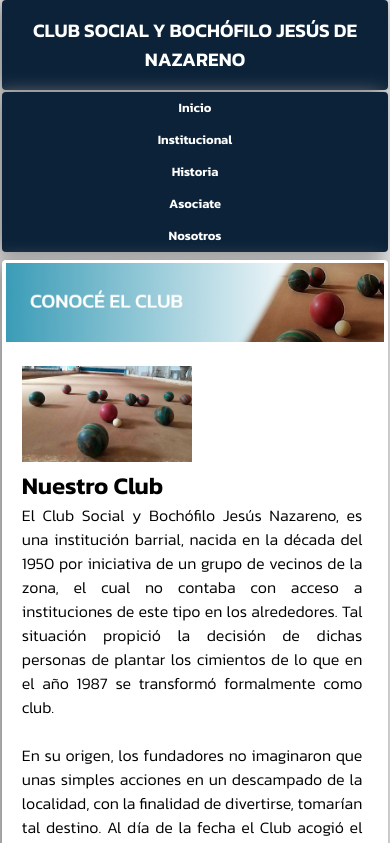
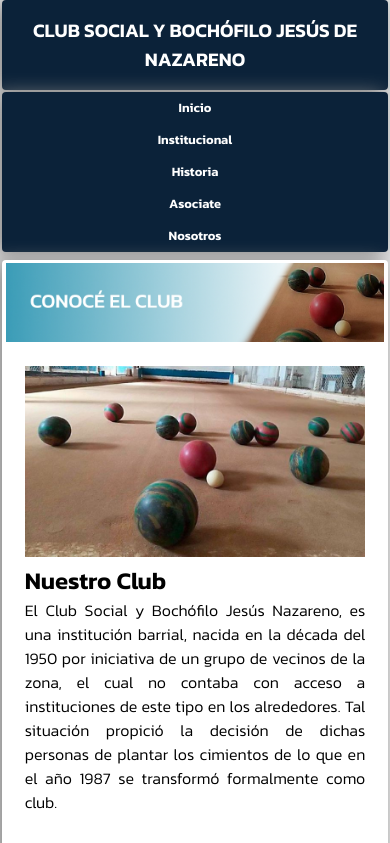
Before and after one commit to Matias-DR-83/Club-Social, a plain HTML site: page index.html in a window 390 px wide. Shown: the top 843 px of the page. Drawn offline with nearby package versions, Linux system fonts and the light colour scheme.

Commit message:
cambios en estilos

```diff
--- a/css/estilos_inicio.css
+++ b/css/estilos_inicio.css
@@ -24,20 +24,7 @@ body{
     margin: 0.3rem auto;
     box-sizing: border-box;
 
-
-    /* cantidad de columnas - lo armé con 4 columnas porque la idea en un principio era agregar
-    otros contenidos que el tiempo no permitió */
-    grid-template-columns: repeat(4,1fr);
-
-    /* filas: nav, header, contenido, footer*/
-    grid-template-rows: auto;
-
-    grid-template-areas: "encabezado encabezado encabezado encabezado"
-                         "nav nav nav nav"
-                         "contenido contenido contenido contenido"
-                         "pie pie pie pie";
-
-
+    grid-template-columns: 1fr;
 }
 
 
@@ -63,9 +50,9 @@ body{
     font-weight: 900;
     font-size:xx-large;
     text-align: center;
-    grid-area: encabezado;
     display: flex;
     align-items: center;
+
 }
 
 .contenedor .encabezado .logo{
@@ -88,7 +75,6 @@ body{
     height: 2rem;
     background: #0b2239;
     color: #fff;
-    grid-area: nav;
     display: inline;
     text-align: center;
     padding: 0%;
@@ -126,9 +112,9 @@ body{
 .contenedor .contenido{
     background: #fff;
     display: block;
-    grid-area: contenido;
     padding: 2rem 1.5rem;
     margin-bottom: 0.5rem;
+
 }
 
 .contenido .guarda_inicio{
@@ -142,7 +128,7 @@ body{
 }
 
 .contenedor .contenido .articulo{
-    margin: 0.5rem 1rem 2.5rem 1rem;
+    margin: 0.5rem auto 2.5rem auto;
     text-align: justify;
     box-sizing: border-box;
     display:  flex;
@@ -181,8 +167,8 @@ body{
     background: #0b2239;
     color: #fff;
     text-align: center;
-    grid-area: pie;
     font-size: 0.8rem;
+
 }
 /* ---------- iconos --------- */
 
@@ -209,13 +195,6 @@ body{
     .contenedor{
         display: block;
 
-        /*2 columnas: contenido  */
-        grid-template-columns: repeat(2,1fr);
-
-        grid-template-areas: "encabezado encabezado"
-                             "nav nav"
-                             "articulo articulo"
-                             "pie pie";
     }
 
 
@@ -233,9 +212,13 @@ body{
         display: block;
     }
 
-    .contenedor .contenido .articulo .img_articulo{
+    .contenedor .contenido .articulo .contenedor_img_articulo{
         width: 100%;
-        height: 100%;
+
+    }
+
+    contenedor .contenido .articulo .img_articulo{
+        width: 100%;
     }
 
     .contenedor .contenido .articulo .texto{
@@ -258,12 +241,6 @@ body{
         padding: 0%;
         display: block;
 
-
-        grid-template-areas:
-                             "encabezado"
-                             "nav"
-                             "contenido"
-                             "pie";
     }
 
     .contenedor .encabezado h3{
@@ -298,9 +275,9 @@ body{
     }
 
     /* -- */
-    .contenedor .contenido .articulo .img_articulo{
+    .contenedor .contenido .articulo .contenedor_img_articulo{
         width: 100%;
-        height: 100%;
+
     }
 
     .contenedor .contenido .articulo .texto{
--- a/css/estilos_secciones.css
+++ b/css/estilos_secciones.css
@@ -24,19 +24,9 @@ body{
     gap: 0.1rem;
     margin: 0.3rem auto;
 
-    /* cantidad de columnas - lo armé con 4 columnas porque la idea en un principio era agregar
-    otros contenidos que el tiempo no permitió */
-    grid-template-columns: repeat(4,1fr);
-
-    /* filas: nav, header, contenido, footer*/
-    grid-template-rows: auto;
-
-    grid-template-areas: "encabezado encabezado encabezado encabezado"
-                         "nav nav nav nav"
-                         "contenido contenido contenido contenido"
-                         "pie pie pie pie";
 
 
+    grid-template-columns: 1fr;
 }
 
 
@@ -61,9 +51,9 @@ body{
     font-weight: 900;
     font-size:xx-large;
     text-align: center;
-    grid-area: encabezado;
     display: flex;
     align-items: center;
+
 }
 
 .contenedor .encabezado .logo{
@@ -87,12 +77,12 @@ body{
     height: 2rem;
     background: #0b2239;
     color: #fff;
-    grid-area: nav;
     display: inline;
     text-align: center;
     padding: 0%;
     box-sizing: border-box;
     margin-bottom: 0.5rem;
+
 
 
  }
@@ -122,7 +112,6 @@ body{
 .contenedor .contenido{
     background: #fff;
     display: block;
-    grid-area: contenido;
     gap: 5%;
     padding: 3%;
     margin-bottom: 0.5rem;
@@ -213,7 +202,7 @@ body{
 /* ----  autoridades ---- */
 
 .equipo #integrante_autoridades{
-    /* width: 100%; */
+
     margin: 1.5rem 1rem;
     padding:  0.1rem 1rem;
     overflow: hidden;
@@ -394,8 +383,8 @@ body{
     background: #0b2239;
     color: #fff;
     text-align: center;
-    grid-area: pie;
     font-size: 0.8rem;
+    /* grid-area: pie; */
 }
 
 /* ---------- iconos --------- */
@@ -424,13 +413,7 @@ body{
 
     .contenedor{
         display: block;
-        /*2 columnas: contenido  */
-        grid-template-columns: repeat(2,1fr);
 
-        grid-template-areas: "encabezado encabezado"
-                             "nav nav"
-                             "articulo articulo"
-                             "pie pie";
     }
 
     .contenedor .nav{
@@ -498,11 +481,6 @@ body{
         padding: 0%;
 
 
-        grid-template-areas:
-                             "encabezado"
-                             "nav"
-                             "contenido"
-                             "pie";
     }
 
     .contenedor .encabezado h3{
```
